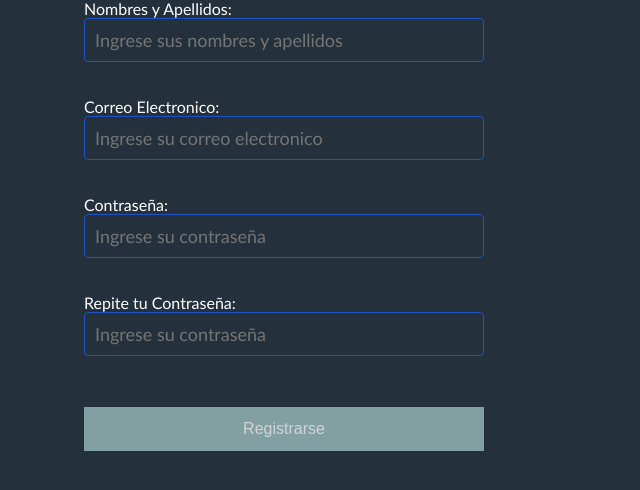
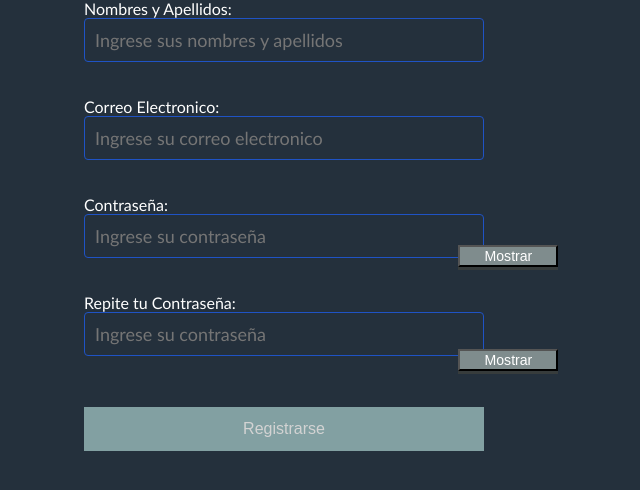
Before and after one commit to Home-Workout/HoWo, a PHP site: page /public/Registrarse.html in a window 1280 px wide. Shown: the part 191-681 px from the top of the page, without its empty margins (356-996 px from the left). Run offline with PHP 8.4, Linux system fonts and the light colour scheme; some libraries are stand-ins or nearby versions.

Commit message:
mostrarPassword

```diff
--- a/public/Registrarse.html
+++ b/public/Registrarse.html
@@ -5,6 +5,7 @@
     <meta charset="UTF-8">
     <meta name='viewport' content='width=device-width, initial-scale=1'>
     <link rel='stylesheet' type='text/css' href='..\styles\estiloRegistro.css'>
+    <script src="https://kit.fontawesome.com/88a627f821.js" crossorigin="anonymous"></script>
 
     <script>
     </script>
@@ -26,6 +27,9 @@
         <input class="controls" type="password" id="contrasenia2" placeholder="Ingrese su contraseña"><br><br>
 
         <button class="boton" id="enviar" type="button" onclick="validarFormulario();" disabled>Registrarse</button>
+
+        <input type="button" id = "oculta" class="mostrarPass" onclick="mostrar()" value = "Mostrar"></input>
+        <input type="button" id = "oculta2" class="mostrarPass2" onclick="mostrar2()" value = "Mostrar"> </input>
 
         <div class="btnEnviar" id="enviado"> </div>
     </form>
--- a/script/formularioRegistro.js
+++ b/script/formularioRegistro.js
@@ -5,6 +5,24 @@ const contrasenia2 = document.getElementById("contrasenia2");
 const peligro = document.getElementById("peligro");
 const enviar = document.getElementById("enviar");
 const parrafo = document.getElementById("enviado");
+
+
+function mostrar(){
+  var tipo = document.getElementById("contrasenia");
+    if(tipo.type == "password"){
+        tipo.type = "text";
+    }else{
+        tipo.type = "password";
+    }
+}
+function mostrar2(){
+    var tipo2 = document.getElementById("contrasenia2");
+      if(tipo2.type == "password"){
+          tipo2.type = "text";
+      }else{
+          tipo2.type = "password";
+      }
+  }
 var val = 0;
 const dbU = firebase.firestore();
 
--- a/styles/estilo.css
+++ b/styles/estilo.css
@@ -75,7 +75,7 @@ body{
     border-radius: 22px;
     position: absolute;
     left: 34%;
-    top: 1200px;
+    top: 1500px;
     display: none;
 }
 #cerrar{
--- a/styles/estiloRegistro.css
+++ b/styles/estiloRegistro.css
@@ -48,7 +48,7 @@ body{
     right: 50%;
     }
 .alerta{
-    background: red;
+    background: #F25E1E;
     width: 60%;
     text-align: center;
     margin: 13px 0px;
@@ -56,3 +56,39 @@ body{
 
 
 }
+.mostrarPass{
+    text-align:center;
+    background: #7f8c8d;
+    color:#fff;
+    display: inline-block;
+    font-size: 0.88em;
+    margin: 20px;
+    padding: 20 px 0px;
+    width: 100px;
+    text-decoration: none;
+    box-shadow: 0px 3px 0px #373c3c;
+    position:absolute;
+    right: 27%;
+    top: 52%;
+}
+.mostrarPass span{
+    margin-right:10px;
+    position: absolute;
+    right: 24px;
+    top: 52px;
+}
+.mostrarPass2{
+    text-align:center;
+    background: #7f8c8d;
+    color:#fff;
+    display: inline-block;
+    font-size: 0.88em;
+    margin: 20px;
+    padding: 20 px 0px;
+    width: 100px;
+    text-decoration: none;
+    box-shadow: 0px 3px 0px #373c3c;
+    position:absolute;
+    right: 27%;
+    top: 65%;
+}
```
